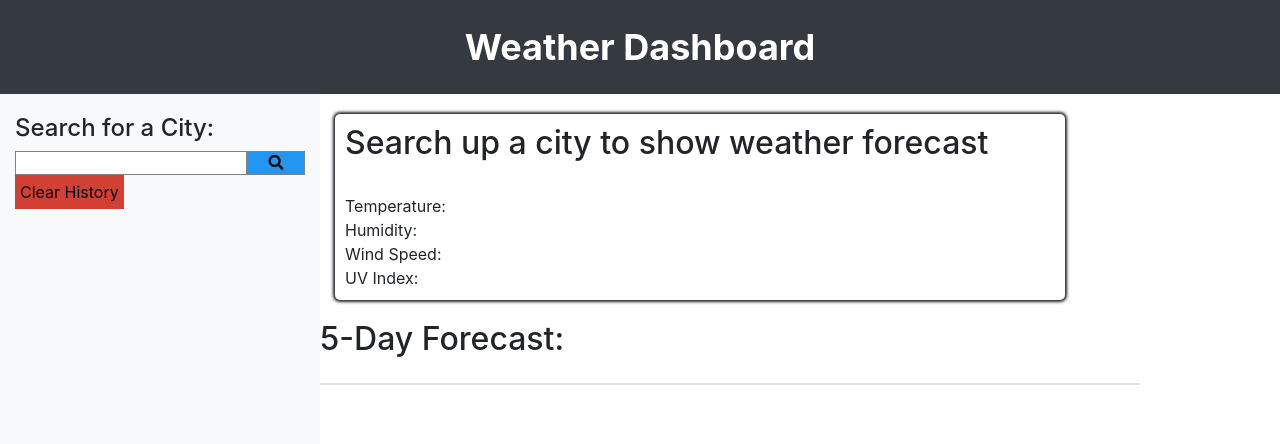
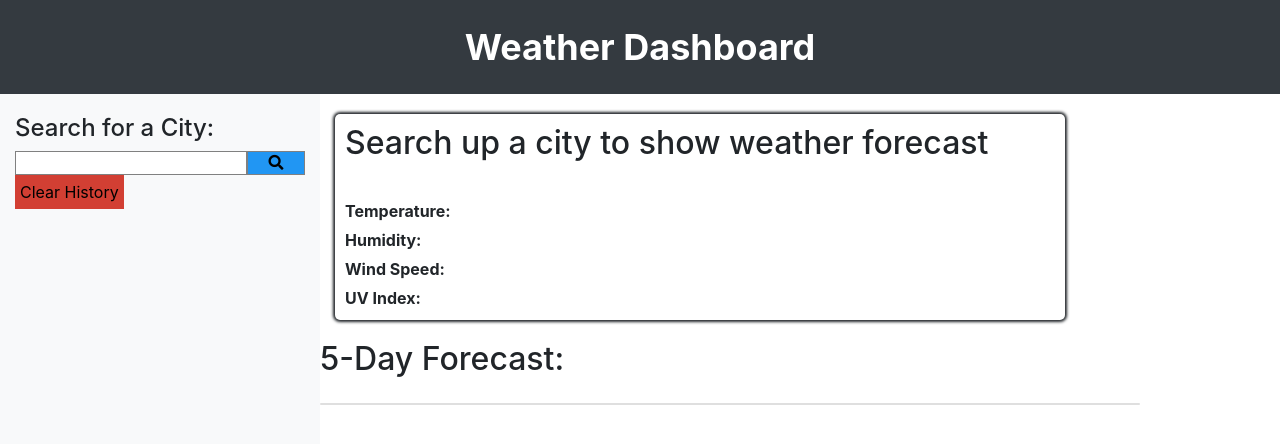
Before and after one commit to Nardacyon/WeatherDashboard, a plain HTML site: page index.html in a window 1280 px wide. Drawn offline with nearby package versions, Linux system fonts and the light colour scheme.

Commit message:
increased padding on weather label

```diff
--- a/assets/styles.css
+++ b/assets/styles.css
@@ -55,6 +55,11 @@ header {
 .card {
     display: inline-block;
     width: 100%;
+}
+
+.temp, .humidity, .wind, .uvIndex {
+    padding-top: 5px;
+    font-weight: bold;
 }
 
 .card-body {
@@ -115,7 +120,7 @@ li {
 
 .highlight-mild {
     background-color: yellow;
-    color: white;
+    color: black;
 }
 
 .highlight-warning {
```
